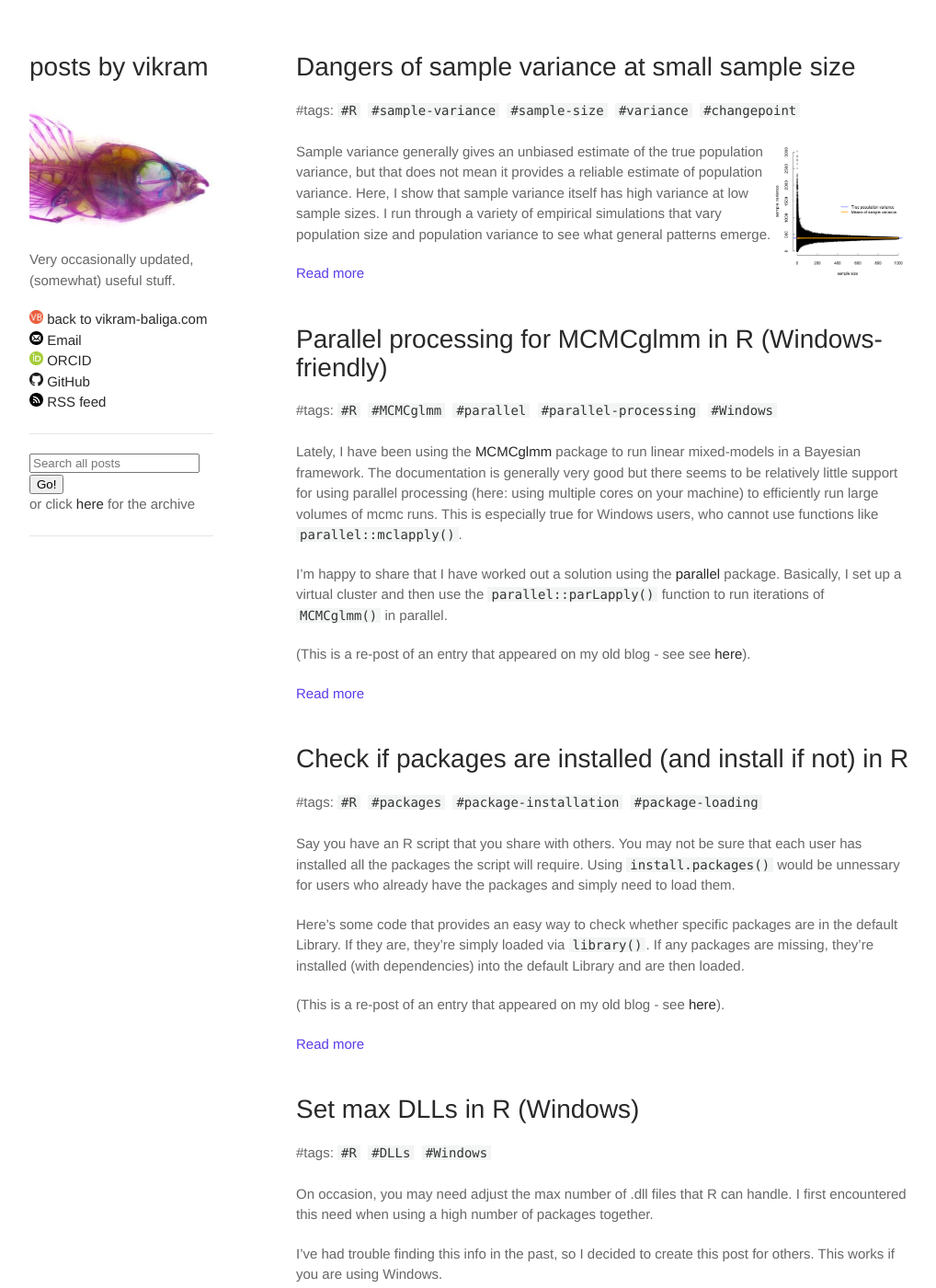
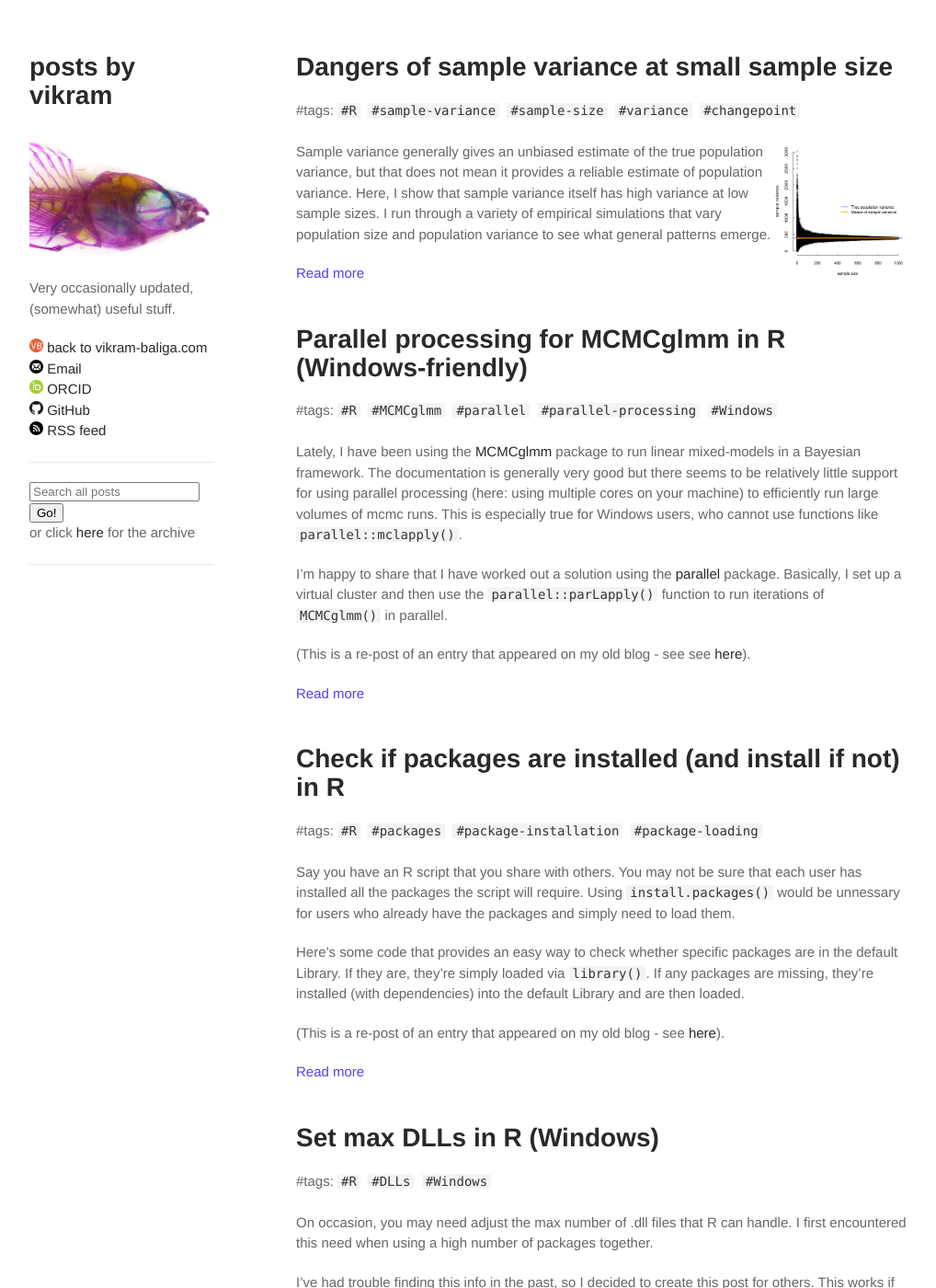
Before and after one commit to vbaliga/vbaliga.github.io, a Jekyll site: the page built from index.html, in a window 1280 px wide and 1400 px high. Shown: the whole window at 92% size, without its empty margins (128-1146 px from the left). Built offline with Jekyll 4.4.1, drawn with Linux system fonts in a browser that asks for light colours; a script that is not in the unit is left out.

Commit message:
Update style.css

```diff
--- a/assets/css/style.css
+++ b/assets/css/style.css
@@ -345,7 +345,6 @@ a {
   color: #292929;
   text-decoration: none;
   overflow-wrap: break-word;
-  font-weight: 500;
 }
 
 a:hover, a:focus {
@@ -362,15 +361,6 @@ a small {
 
 a:hover small {
   color: #5D3BE9;
-}
-
-h1 a {
-  color: #292929;
-  font: Helvetica, Arial, sans-serif;
-  line-height: 1.1;
-  margin: 0 0 20px;
-  overflow-wrap: break-word;
-  border-bottom:none;
 }
 
 .wrapper {
```
